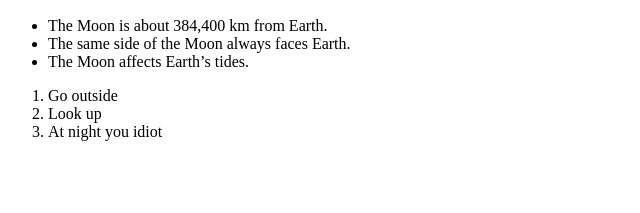
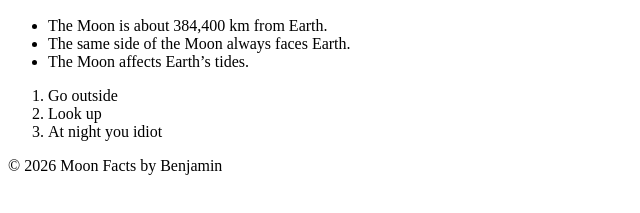
Before and after one commit to bcs1374/web-practice, a plain HTML site: page index.html in a window 1280 px wide. Shown: the part 417-630 px from the top of the page, without its empty margins (0-640 px from the left). Drawn offline with Linux system fonts and the light colour scheme.

Commit message:
testing6

```diff
--- a/index.html
+++ b/index.html
@@ -26,5 +26,8 @@
         </ol>
       </section>
     </main>
+    <footer>
+      <p>© 2026 Moon Facts by Benjamin</p>
+    </footer>
   </body>
   </html>
```
